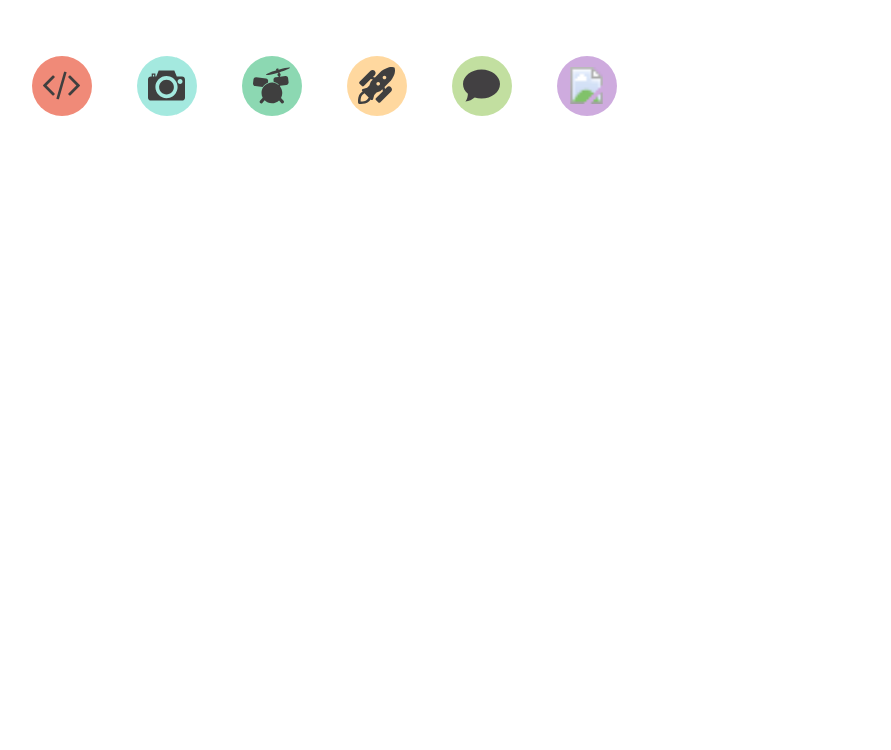
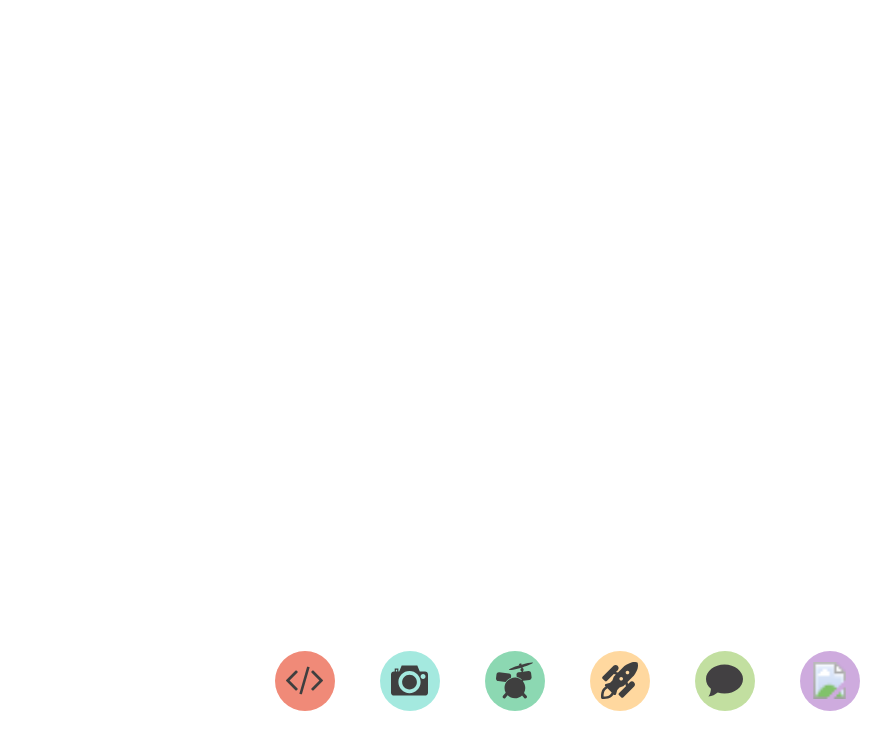
Before and after one commit to Arsh23/Arsh23.github.io, a plain HTML site: page test.html in a window 1280 px wide. Shown: the whole page, without its empty margins (79-970 px from the left). Drawn offline with nearby package versions, Linux system fonts and the light colour scheme.

Commit message:
added menu positioning

```diff
--- a/test.html
+++ b/test.html
@@ -33,14 +33,20 @@
 
 	.menu-div {
 		padding: 0px;
+		margin: 0px;
+		width: 100%;
+		height: 100%;
+	}
+
+	svg {
+		display: table;
+		margin: 0 auto;
 	}
 
 	</style>
 </head>
 <body>
-    <div class='container'>
-		<div class='row menu-div'></div>
-	</div>
+	<div class='row menu-div'></div>
 
 	<script>
 
@@ -140,46 +146,26 @@
 			{name: 'Contact', color: '#AED581', icon: 'social'},
 			{name: 'Resume', color: '#BE90D4', icon: 'paper'}
 		];
+
 		//size and margin
-		//div_width = parseInt(d3.select('.menu-div').style('width')),
-		//topMargin = 25,
-		//leftPadding = (div_width - ((radius*2)*6 + gap*5))/2,
-
-		basewidth = 700;
-		baseheight = 300;
-		//basewidth = (radius*2)*6 + gap*5 + leftPadding*2,
-		//baseheight = topMargin*3 + radius*2,
-
-		margin = {
-			top: 0,//radius+topMargin,
-			right: 0,
-			bottom: 0,
-			left:0//radius
-		},
-		width = basewidth - margin.left - margin.right,
-		height = baseheight - margin.top - margin.bottom;
+		width = parseInt(d3.select('.menu-div').style('width')) - 5;
+		height = parseInt(d3.select('.menu-div').style('height')) - 5;
 
 		// main canvas
-		var svg = d3.select('.menu-div')
+		var canvas = d3.select('.menu-div')
 		    .append('svg')
-		    .attr('width', width + margin.left + margin.right)
-		    .attr('height', height + margin.top + margin.bottom)
-		var canvas = svg.append("g")
-		    .attr("class", "margin")
-		    .attr("transform", "translate(" + margin.left + "," + margin.top + ")")
-
-		</script>
-
-		<script>
-
+		    .attr('width', width)
+		    .attr('height', height)
 
 		var radius = 30,
-			gap = 45;
+			gap = 45,
+			paddingX = (width - (radius*6*2 + gap*5))/2,
+			paddingY = (height - 150);
 
 		var menu = canvas.append('g')
 			.attr('class', 'menu')
 			.style('opacity', 0.75)
-		    .attr("transform", "translate(" + 50 + "," + 50 + ")")
+		    .attr("transform", "translate(" + paddingX + "," + paddingY + ")")
 
 		menu.append("text")
 			.attr("class", "desc")
```
